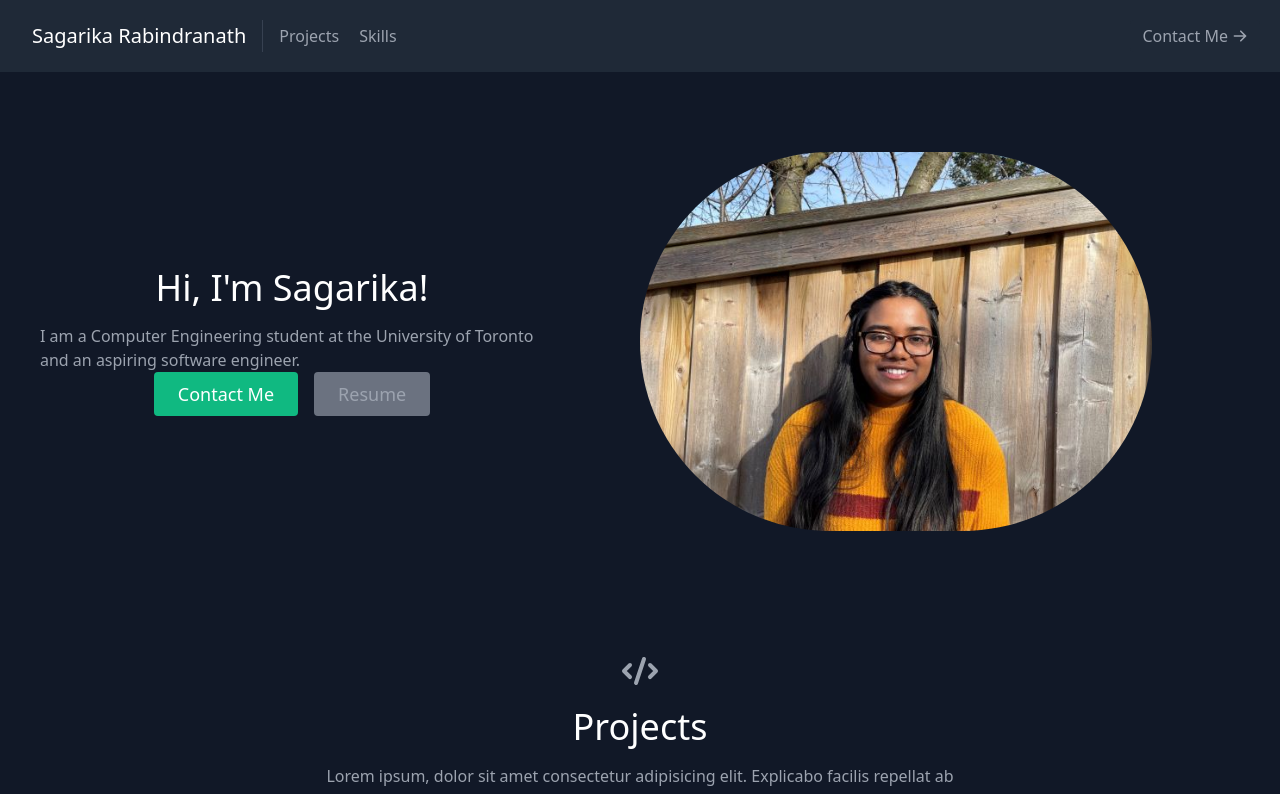
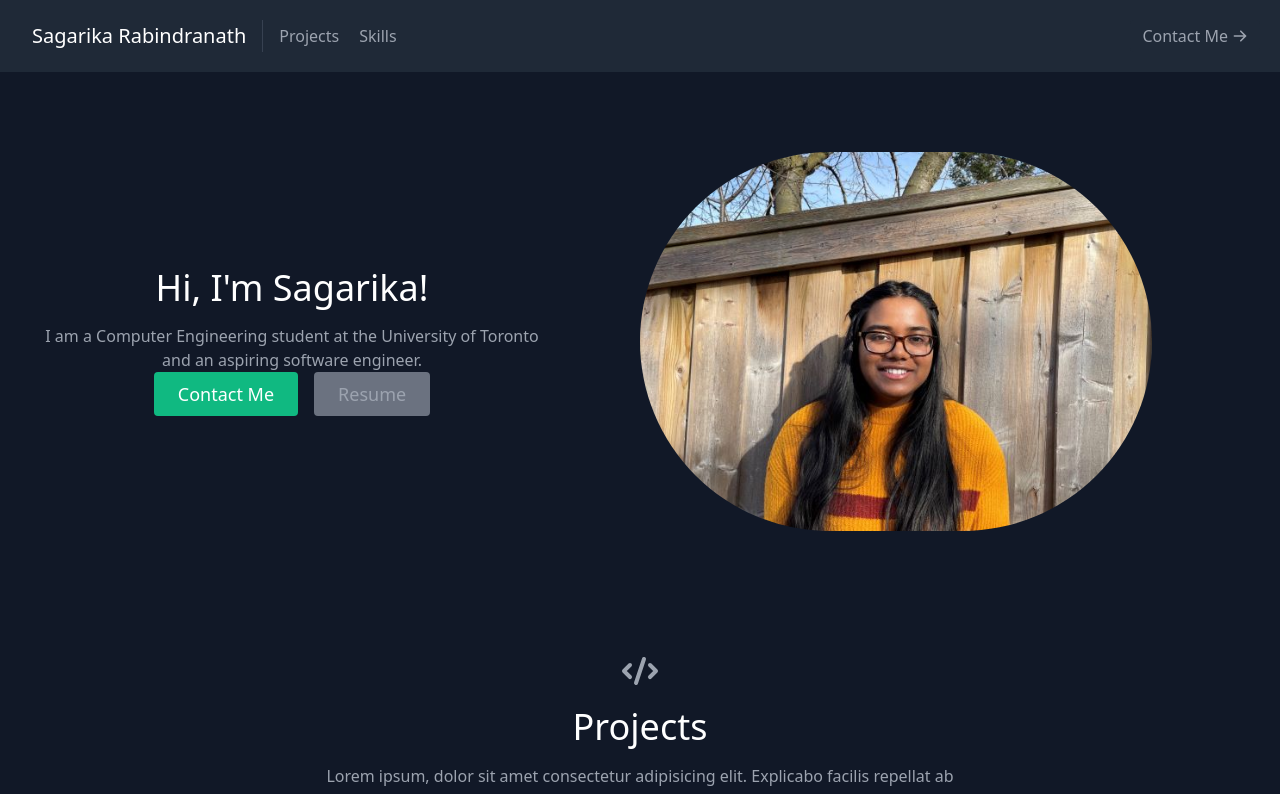
Before and after one commit to Sagarika2870/my-portfolio, a React (Create React App) app: page / in a window 1280 px wide. Shown: the top 794 px of the page. Built offline with nearby package versions, Linux system fonts and the light colour scheme.

Commit message:
resume title and about me text alignments

```diff
--- a/src/components/About.js
+++ b/src/components/About.js
@@ -6,7 +6,7 @@ export default function About(){
                     <h1 className="title-font sm:text-4xl text-3xl mb-4 font-medium text-white">
                         Hi, I'm Sagarika!
                     </h1>
-                    <p className="flex justify-center">
+                    <p className="flex text-center">
 
                         I am a Computer Engineering student at the University of Toronto and an aspiring software engineer.
                     </p>
```
Also changed, not shown: 1 other file (tests, documents, lock files or other folders).
